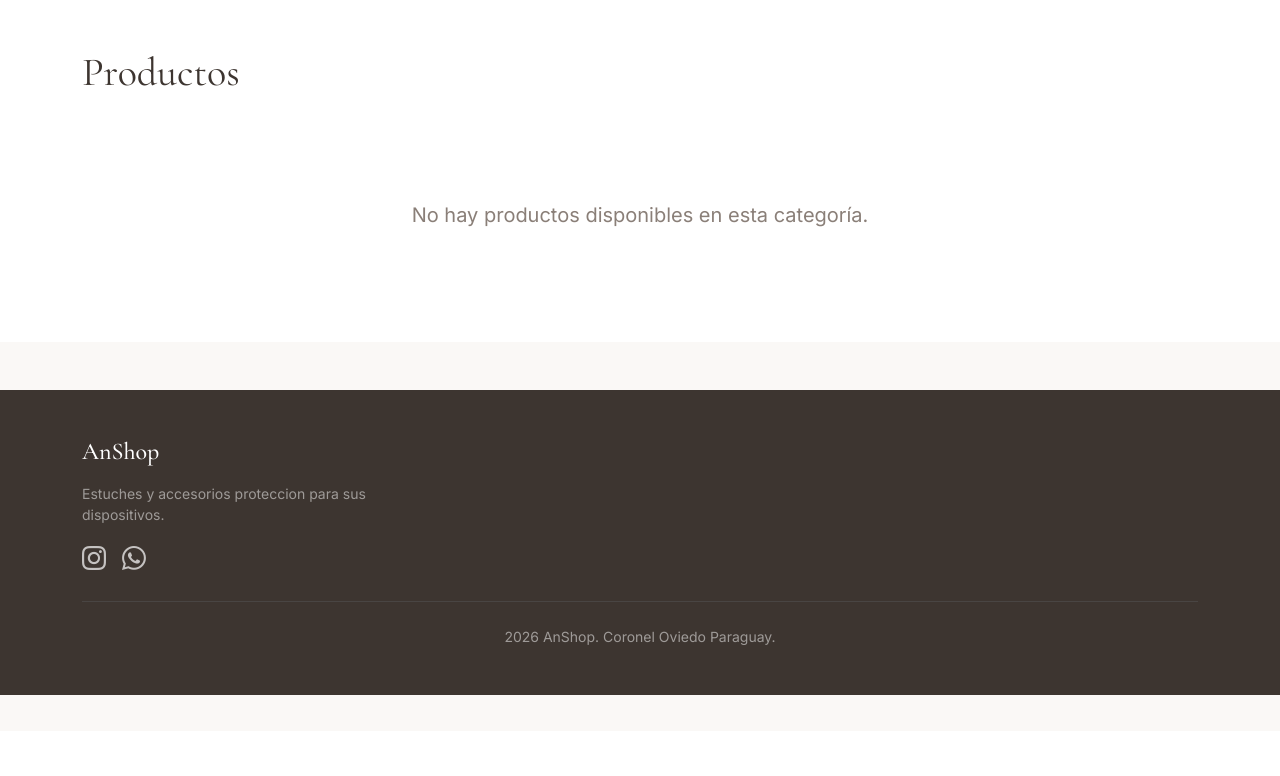
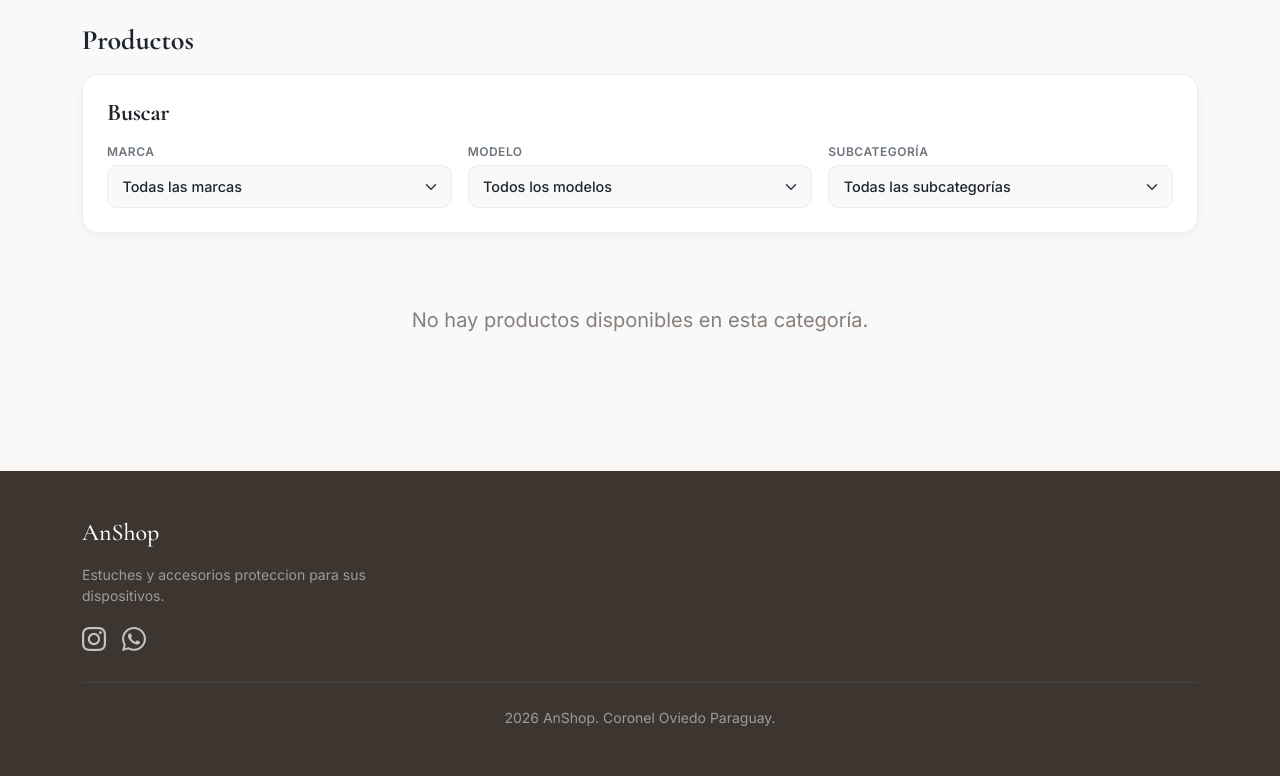
Before and after one commit to fabribarttt/anshop-web, a Django app: page / in a window 1280 px wide. Shown: the part 69-845 px from the top of the page. Before the commit the page ends 764 px from the top, so only its background shows below. Run offline with Django 5.2, Linux system fonts and the light colour scheme; data that the repository does not hold is empty.

Commit message:
filtrado

```diff
--- a/core/templates/store/index.html
+++ b/core/templates/store/index.html
@@ -1,27 +1,127 @@
 {% extends 'base/base.html' %}
-
 {% load static %}
 
 {% block extra_css %}
 <link rel="stylesheet" href="{% static 'index.css' %}">
+<style>
+    /* Estilos mejorados para la barra de filtros */
+    .filter-card {
+        border-radius: 16px;
+        background: #ffffff;
+        border: 1px solid rgba(0, 0, 0, 0.06);
+        box-shadow: 0 4px 20px -2px rgba(0, 0, 0, 0.05);
+        transition: all 0.2s ease-in-out;
+    }
+
+    .filter-label {
+        font-size: 0.75rem;
+        font-weight: 700;
+        text-transform: uppercase;
+        letter-spacing: 0.5px;
+        color: #6c757d;
+        margin-bottom: 4px;
+        display: block;
+    }
+
+    .custom-select {
+        background-color: #f8f9fa;
+        border: 1px solid #e9ecef !important;
+        border-radius: 10px !important;
+        font-size: 0.9rem;
+        font-weight: 500;
+        color: #212529;
+        padding: 0.6rem 0.9rem;
+        transition: all 0.2s ease;
+    }
+
+    .custom-select:focus {
+        background-color: #ffffff;
+        border-color: #0d6efd !important;
+        box-shadow: 0 0 0 4px rgba(13, 110, 253, 0.1) !important;
+    }
+
+    .filter-header-badge {
+        width: 32px;
+        height: 32px;
+        border-radius: 8px;
+        background-color: rgba(13, 110, 253, 0.1);
+        color: #0d6efd;
+        display: inline-flex;
+        align-items: center;
+        justify-content: center;
+    }
+</style>
 {% endblock %}
 
 {% block content %}
 
 <!-- Catalog Section -->
-<section id="catalogo" class="py-5 bg-white">
+<section id="catalogo" class="py-4 bg-light">
     <div class="container">
 
-        <div class="d-flex justify-content-between align-items-center mb-5 flex-wrap gap-3">
-            <div>
-                <h2 class="display-6 mb-2">Productos</h2>
-            </div>
+        <div class="d-flex justify-content-between align-items-center mb-3">
+            <h2 class="h3 mb-0 fw-bold text-dark">Productos</h2>
         </div>
 
+        <!-- Tarjeta de Filtros Elegante -->
+        <div class="card filter-card p-3 p-md-4 mb-4">
+            <div class="d-flex align-items-center mb-3">
+                <div>
+                    <h4 class="fw-bold mb-0 text-dark" style="letter-spacing: -0.3px;">Buscar</h4>
+                </div>
+            </div>
 
-        <div class="row g-4" id="products-container" {% if not request.GET.categoria %}
-            hx-get="{% url 'home' %}?categoria=estuches" hx-trigger="load delay:100ms" hx-push-url="true" hx-swap="none"
-            {% endif %}>
+            <!-- Formulario Principal de HTMX -->
+            <form id="filtro-form" hx-get="{% url 'home' %}" hx-target="#products-container"
+                hx-trigger="change from:select" class="row g-2 g-md-3">
+
+                <!-- Mantenemos la categoría actual en las peticiones -->
+                <input type="hidden" name="categoria" value="{{ categoria_activa }}">
+
+
+
+                <!-- Selector 2: Marca -->
+                <div class="col-6 col-md-4">
+                    <label class="filter-label">Marca</label>
+                    <select name="marca" class="form-select custom-select shadow-none"
+                        hx-get="{% url 'cargar_modelos_filtro' %}" hx-target="#select-modelo" hx-trigger="change"
+                        hx-include="#filtro-form">
+                        <option value="">Todas las marcas</option>
+                        {% for marca in marcas %}
+                        <option value="{{ marca.slug }}" {% if marca_activa and marca.slug == marca_activa %}selected{% endif %}>
+
+                            {{ marca.nombre }}
+                        </option>
+                        {% endfor %}
+                    </select>
+                </div>
+
+                <!-- Selector 3: Modelo Exacto (Contenedor objetivo de HTMX) -->
+                <div class="col-6 col-md-4">
+                    <label class="filter-label">Modelo</label>
+                    <select name="modelo" id="select-modelo" class="form-select custom-select shadow-none">
+                        {% include 'store/partials/modelos_options.html' %}
+                    </select>
+                </div>
+
+                <!-- Selector 1: Subcategoría -->
+                <div class="col-12 col-md-4">
+                    <label class="filter-label">Subcategoría</label>
+                    <select name="subcategoria" class="form-select custom-select shadow-none">
+                        <option value="">Todas las subcategorías</option>
+                        {% for sub in subcategorias %}
+                        <option value="{{ sub.slug }}" {% if subcategoria_activa and sub.slug == subcategoria_activa %}selected{% endif%}>
+                            {{ sub.nombre }}
+                        </option>
+                        {% endfor %}
+                    </select>
+                </div>
+
+            </form>
+        </div>
+
+        <!-- Contenedor de Productos (Carga dinámica vía HTMX) -->
+        <div class="row g-2 g-md-3" id="products-container">
             {% include "store/partials/product_cards.html" with page_obj=page_obj %}
         </div>
 
--- /dev/null
+++ b/core/templates/store/partials/modelos_options.html
@@ -0,0 +1,6 @@
+<option value="">Todos los modelos</option>
+{% for modelo in modelos %}
+<option value="{{ modelo.slug }}" {% if modelo.slug == modelo_activo %}selected{% endif %}>
+    {{ modelo.nombre }}
+</option>
+{% endfor %}
--- a/core/urls.py
+++ b/core/urls.py
@@ -1,7 +1,13 @@
 from django.urls import path
 from .views import home, producto_detalle
+from . import views
 
 urlpatterns = [
     path("", home, name="home"),
+    path(
+        "ajax/cargar-modelos/",
+        views.cargar_modelos_filtro,
+        name="cargar_modelos_filtro",
+    ),
     path("producto/<int:pk>/", producto_detalle, name="producto_detalle"),
 ]
--- a/core/views.py
+++ b/core/views.py
@@ -1,41 +1,104 @@
-from django.shortcuts import render, get_object_or_404
-from .models import Categoria, Producto
+from django.conf import settings
 from django.core.paginator import Paginator
-from django.conf import settings
+from django.shortcuts import get_object_or_404, render
+
+from .models import Categoria, Marca, ModeloDispositivo, Producto, Subcategoria
 
 
 def home(request):
+    # Obtenemos los parámetros garantizando que sean strings
+    categoria_slug = request.GET.get("categoria") or ""
+    subcategoria_slug = request.GET.get("subcategoria") or ""
+    marca_slug = request.GET.get("marca") or ""
+    modelo_slug = request.GET.get("modelo") or ""
 
-    categoria_slug = request.GET.get("categoria") or "estuches"
-
-    productos = (
-        Producto.objects.filter(categoria__slug=categoria_slug)
-        .order_by("-id")
-        .prefetch_related("imagenes")
+    # Base Queryset
+    productos = Producto.objects.all().prefetch_related(
+        "imagenes", "modelos_dispositivo", "categoria", "subcategoria"
     )
 
-    paginator = Paginator(productos, settings.PAGE_SIZE)
+    # Filtros condicionales independientes
+    if categoria_slug and categoria_slug != "todas":
+        productos = productos.filter(categoria__slug=categoria_slug)
+
+    if subcategoria_slug:
+        productos = productos.filter(subcategoria__slug=subcategoria_slug)
+
+    if modelo_slug:
+        productos = productos.filter(modelos_dispositivo__slug=modelo_slug)
+    elif marca_slug:
+        productos = productos.filter(modelos_dispositivo__marca__slug=marca_slug)
+
+    # Evitar duplicados por ManyToMany
+    productos = productos.distinct().order_by("-id")
+
+    # Paginación con respaldo de seguridad
+    page_size = getattr(settings, "PAGE_SIZE", 12)
+    paginator = Paginator(productos, page_size)
     page_number = request.GET.get("page", 1)
     page_obj = paginator.get_page(page_number)
 
+    # Cargar selects
     categorias_validas = Categoria.objects.filter(productos__isnull=False).distinct()
+
+    if categoria_slug and categoria_slug != "todas":
+        subcategorias = Subcategoria.objects.filter(categoria__slug=categoria_slug)
+    else:
+        subcategorias = Subcategoria.objects.all()
+
+    marcas = Marca.objects.all()
+
+    # Modelos según marca elegida
+    modelos_actuales = ModeloDispositivo.objects.none()
+    if marca_slug:
+        modelos_actuales = ModeloDispositivo.objects.filter(
+            marca__slug=marca_slug
+        ).order_by("nombre")
 
     context = {
         "page_obj": page_obj,
         "categoria_activa": categoria_slug,
+        "subcategoria_activa": subcategoria_slug,
+        "marca_activa": marca_slug,
+        "modelo_activo": modelo_slug,
         "categorias": categorias_validas,
+        "subcategorias": subcategorias,
+        "marcas": marcas,
+        "modelos": modelos_actuales,
     }
 
-    # Si es solicitud HTMX, devolver solo el partial de tarjetas
     if request.headers.get("HX-Request") == "true":
         return render(request, "store/partials/product_cards.html", context)
 
-    # Solicitud normal: renderizar página completa
     return render(request, "store/index.html", context)
 
 
+def cargar_modelos_filtro(request):
+    marca_slug = request.GET.get("marca") or ""
+    modelo_activo = request.GET.get("modelo") or ""
+
+    if marca_slug:
+        modelos = ModeloDispositivo.objects.filter(marca__slug=marca_slug).order_by(
+            "nombre"
+        )
+    else:
+        modelos = ModeloDispositivo.objects.none()
+
+    return render(
+        request,
+        "store/partials/modelos_options.html",
+        {
+            "modelos": modelos,
+            "modelo_activo": modelo_activo,
+        },
+    )
+
+
 def producto_detalle(request, pk):
-    producto = get_object_or_404(Producto, pk=pk)
+    producto = get_object_or_404(
+        Producto.objects.prefetch_related("imagenes", "modelos_dispositivo__marca"),
+        pk=pk,
+    )
     context = {
         "producto": producto,
     }
```
